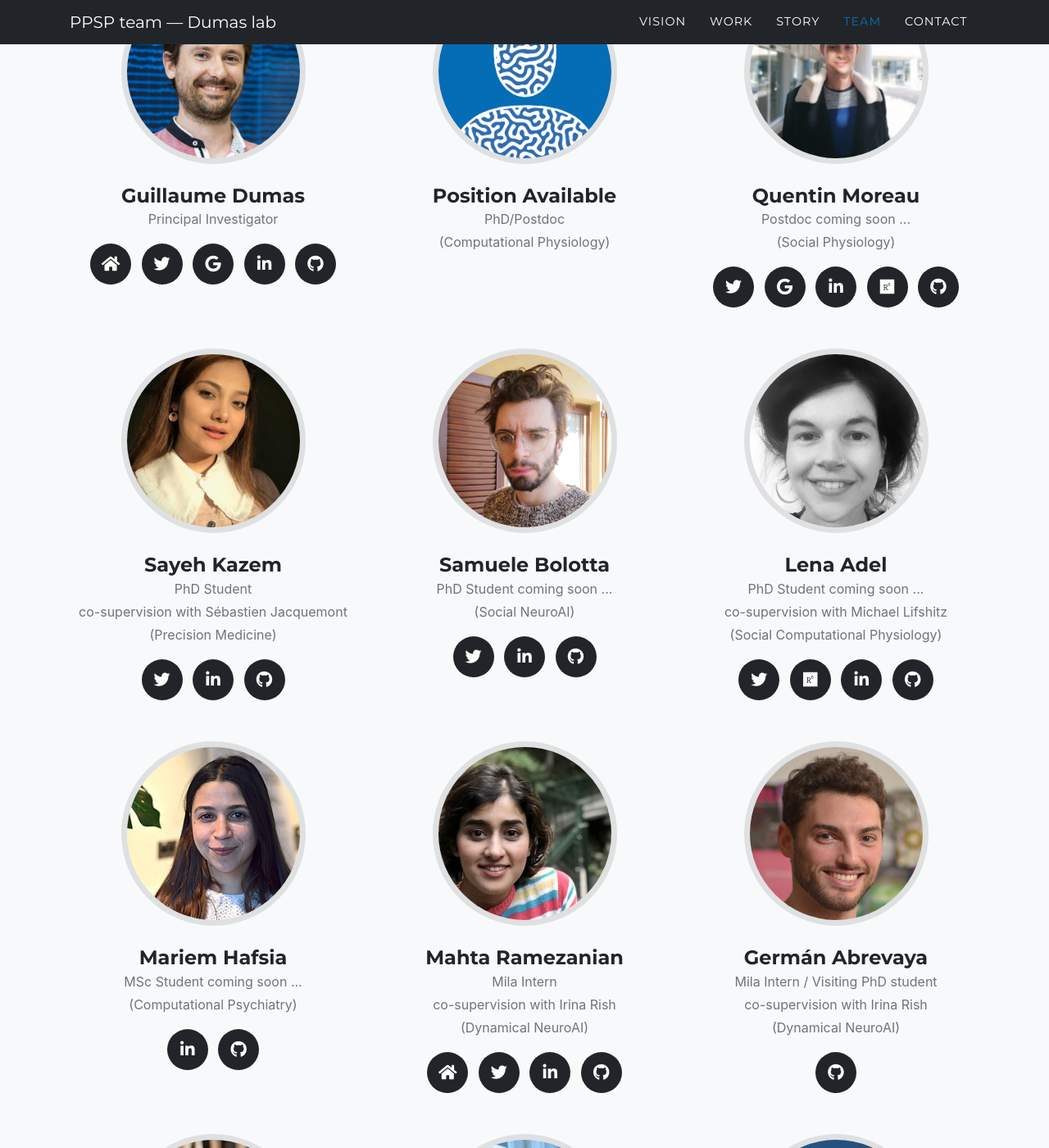
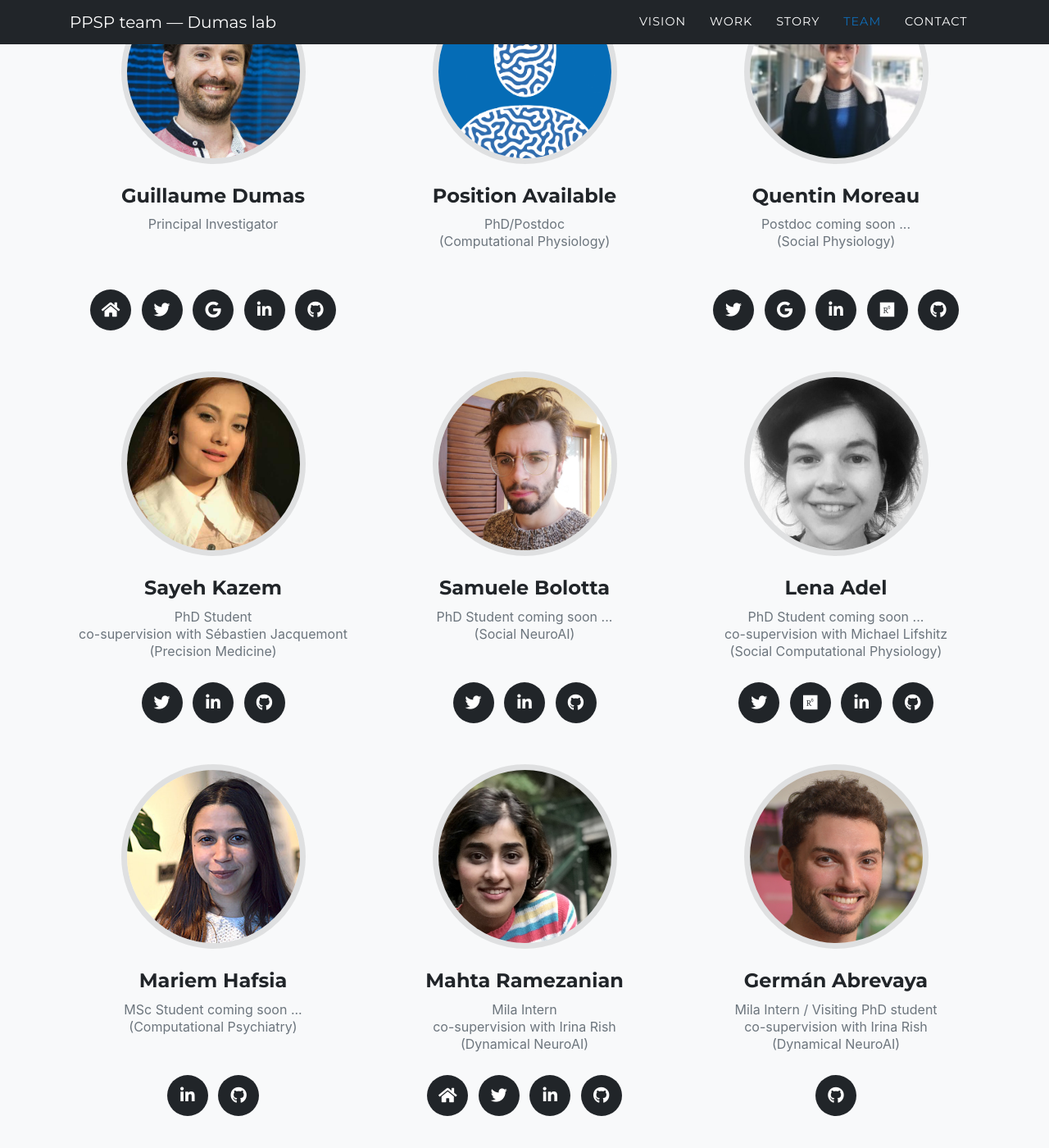
Before and after one commit to raviriley/agency-jekyll-theme, a Jekyll site: the page built from index.md, in a window 1280 px wide and 1400 px high, scrolled down 4874 px. Shown: the whole window at 82% size. Built offline with Jekyll 4.4.1, drawn with Linux system fonts in a browser that asks for light colours; some web fonts are replaced; comment, search, counter and statistics services are not loaded.

Commit message:
Fix alignment in Team section

```diff
--- a/_includes/team.html
+++ b/_includes/team.html
@@ -1,5 +1,5 @@
 <!-- Team -->
-<section class="bg-light page-section" id="{{ site.data.sitetext.team.section | default: "team" }}">
+<section class="bg-light page-section" id="{{ site.data.sitetext.team.section | default: 'team' }}">
 <div class="container">
   <div class="row">
 	<div class="col-lg-12 text-center">
@@ -9,11 +9,16 @@
   </div>
   <div class="row">
   {% for person in site.data.sitetext.team.people %}
-	<div class="col-sm-4">
+	<div class="col-xl-4 col-lg-4 col-md-6 col-sm-12 member-card">
 	  <div class="team-member">
-		<img class="mx-auto rounded-circle" src="{{ person.image }}" alt="">
+		<img class="col-8 rounded-circle" src="{{ person.image }}" alt="">
 		<h4>{{ person.name }}</h4>
-		<p class="text-muted">{{ person.role }}</p>
+		<div>
+			<p class="text-muted">{{ person.role }}</p>
+		</div>
+		<div>
+			<p class="text-muted topic" style="font-style: oblique;">{{ person.topic }}</p>
+		</div>
 		<ul class="list-inline social-buttons">
 		{% for network in person.social %}
 		  <li class="list-inline-item">
--- a/_sass/layout/_team.scss
+++ b/_sass/layout/_team.scss
@@ -4,8 +4,9 @@
   text-align: center;
   img {
     width: 225px;
-    height: 225px;
+    height: auto;
     border: 7px solid fade-out($black, 0.9);
+    padding: 0;
   }
   h4 {
     margin-top: 25px;
@@ -13,6 +14,45 @@
     text-transform: none;
   }
   p {
-    margin-top: 0;
+    margin: 10px auto;
+    height: 35px;
+    line-height: 1.3em;
+  .role{
+    font-weight: 500;
+  }
+  .topic{
+    font-weight: 400;
+  }
   }
 }
+.btn {
+  margin: 20px;
+  display: block;
+  width: fit-content;
+}
+.btn-primary{
+  margin: auto;
+}
+#team{
+  .btn-primary{
+    margin: 50px auto;
+    width: 220px;
+    padding: 10px;
+  }
+}
+
+@media (max-width: 768px){
+
+}
+@media (max-width: 567px){
+  .member-card {
+      margin: auto;
+  }
+  #team{
+    .btn-primary{
+      margin: 20px auto;
+      width: 220px;
+      padding: 10px;
+    }
+  }
+}
```
